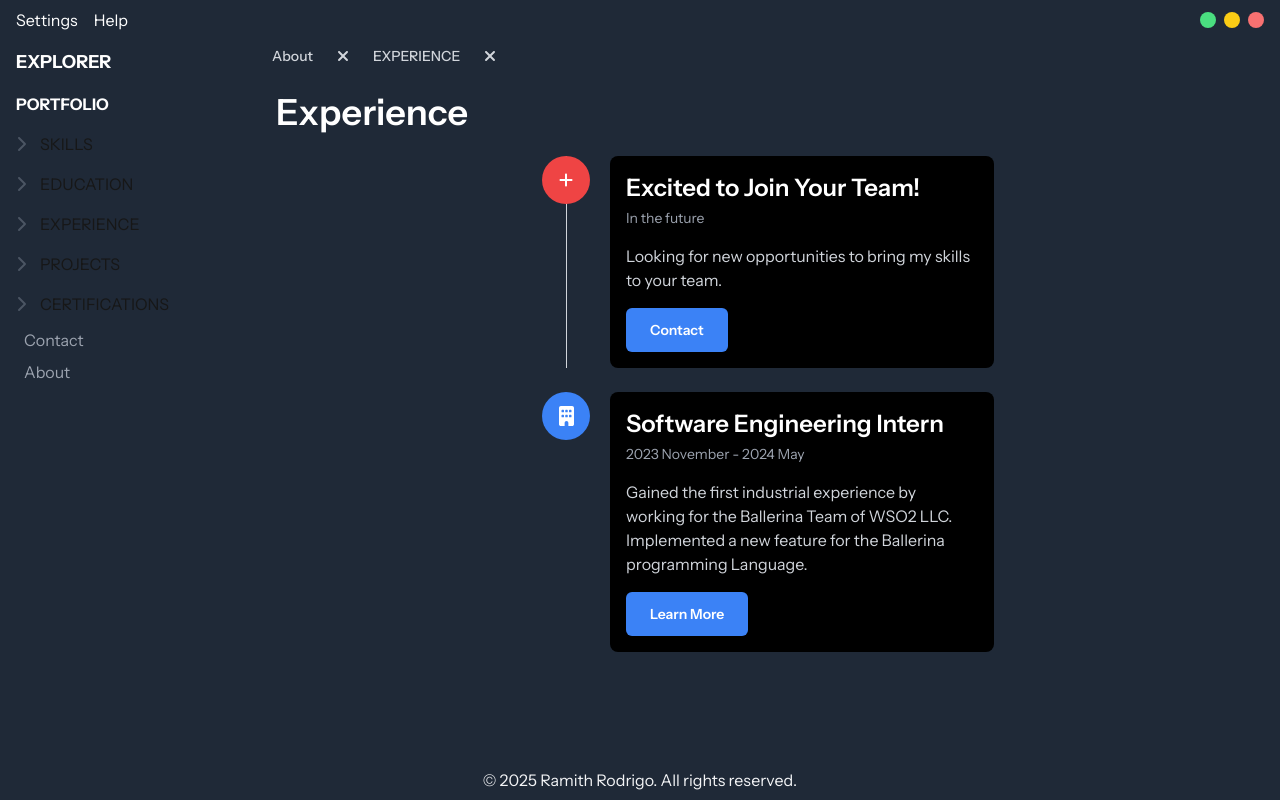
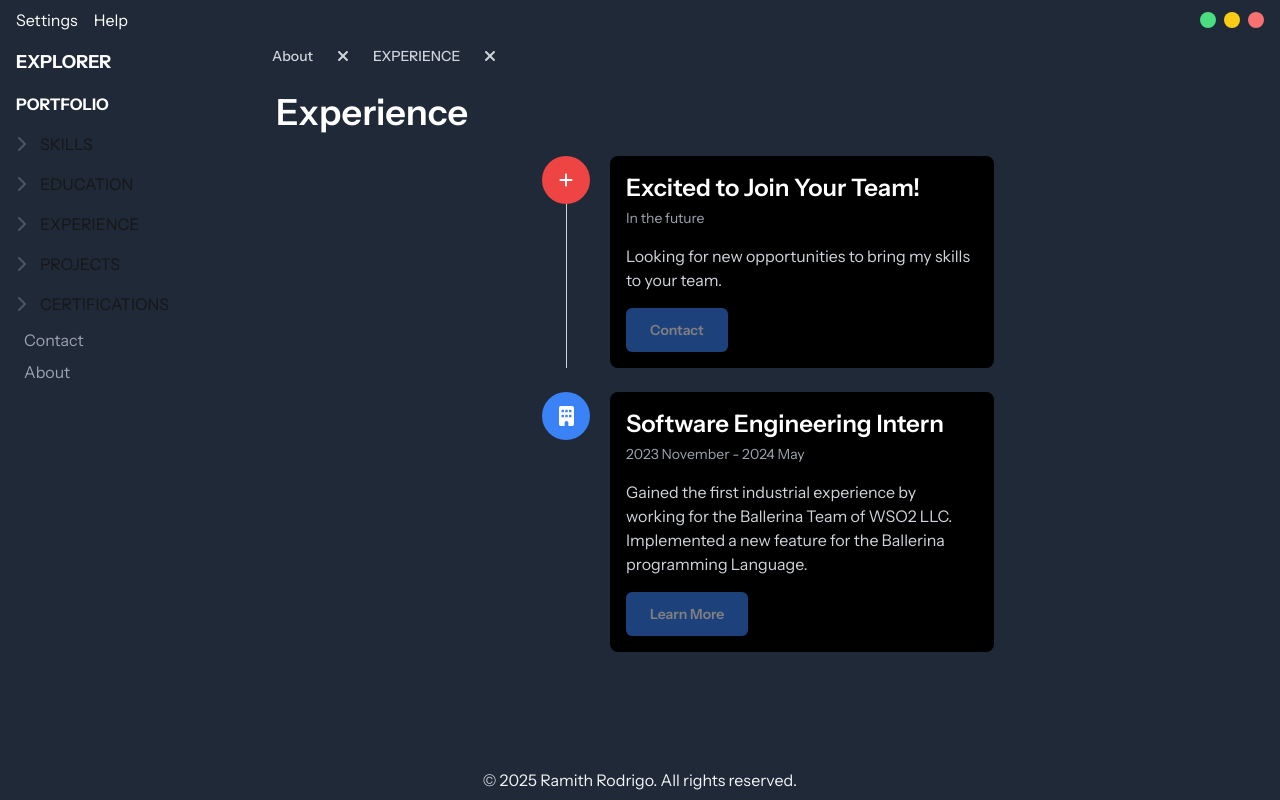
Before and after one commit to Ramith-D-Rodrigo/Portfolio, a Next.js app in the folder static-version/: page /experience in a window 1280 px wide. Built offline with nearby package versions, Linux system fonts and the light colour scheme.

Commit message:
Dynamically handle button disable and enable

```diff
--- a/static-version/src/app/components/EventButton.tsx
+++ b/static-version/src/app/components/EventButton.tsx
@@ -4,9 +4,10 @@ import { useRouter } from "next/navigation";
 interface EventButtonProps {
     navLink: string;
     navContent: string;
+    isDisabled: boolean;
 }
 
-const EventButton = ({ navLink, navContent }: EventButtonProps) => {
+const EventButton = ({ navLink, navContent, isDisabled }: EventButtonProps) => {
     const router = useRouter();
     const onClick = () => {
         router.push(navLink);
@@ -14,11 +15,14 @@ const EventButton = ({ navLink, navContent }: EventButtonProps) => {
 
     return (
         <button
-            className="mt-4 inline-block px-6 py-3 bg-blue-500 hover:bg-blue-600 text-white text-sm font-semibold rounded-md shadow-md transition duration-300"
+            className={`mt-4 inline-block px-6 py-3 bg-blue-500 hover:bg-blue-600 text-white text-sm font-semibold rounded-md shadow-md transition duration-300
+            ${isDisabled ? "bg-blue-300 cursor-not-allowed opacity-50" : ""}`}
             onClick={onClick}
+            disabled={isDisabled}
         >
             {navContent}
         </button>
+
     );
 }
 
--- a/static-version/src/app/components/Events.tsx
+++ b/static-version/src/app/components/Events.tsx
@@ -39,6 +39,7 @@ const EventGrid = ({ events }: { events: EventInterface[] }) => {
                         <EventButton
                             navContent={event.navContent}
                             navLink={event.nav}
+                            isDisabled={true}
                         />
                     </div>
                 </div>
```
